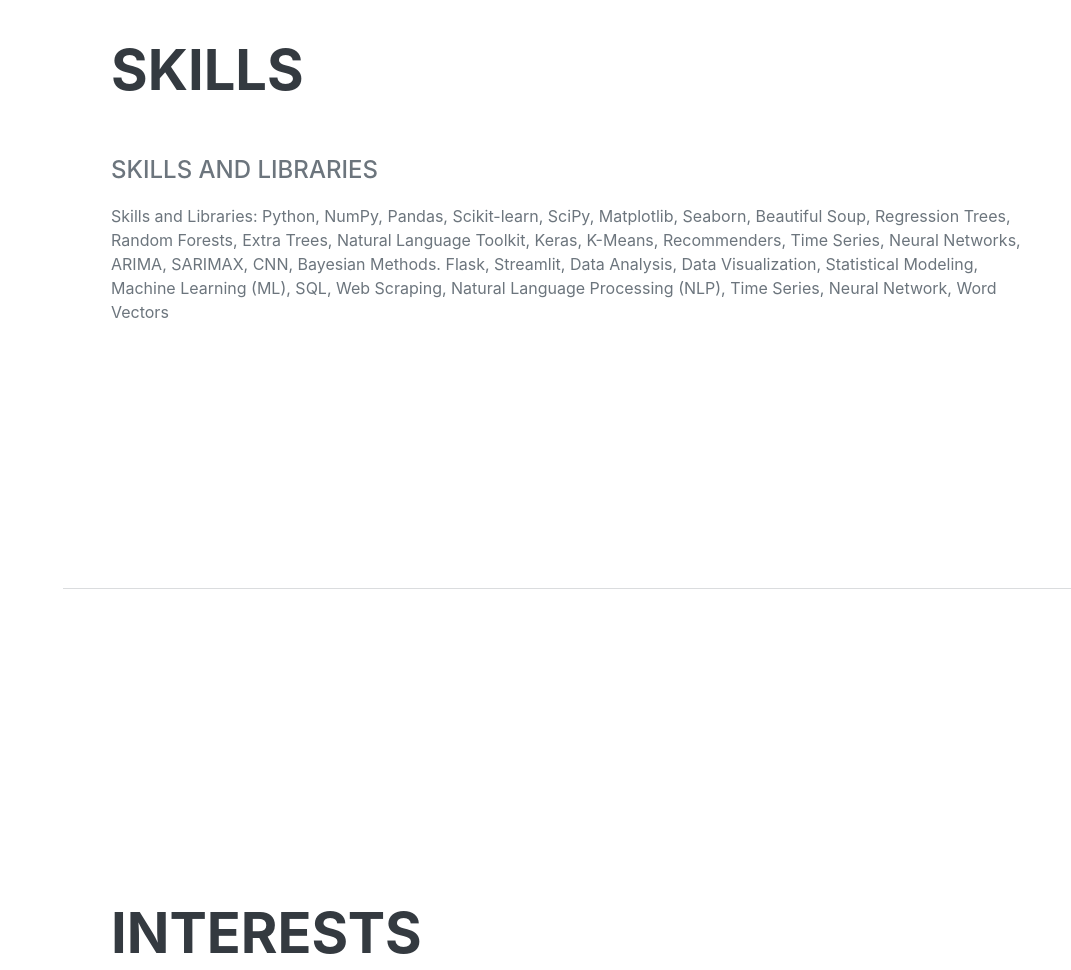
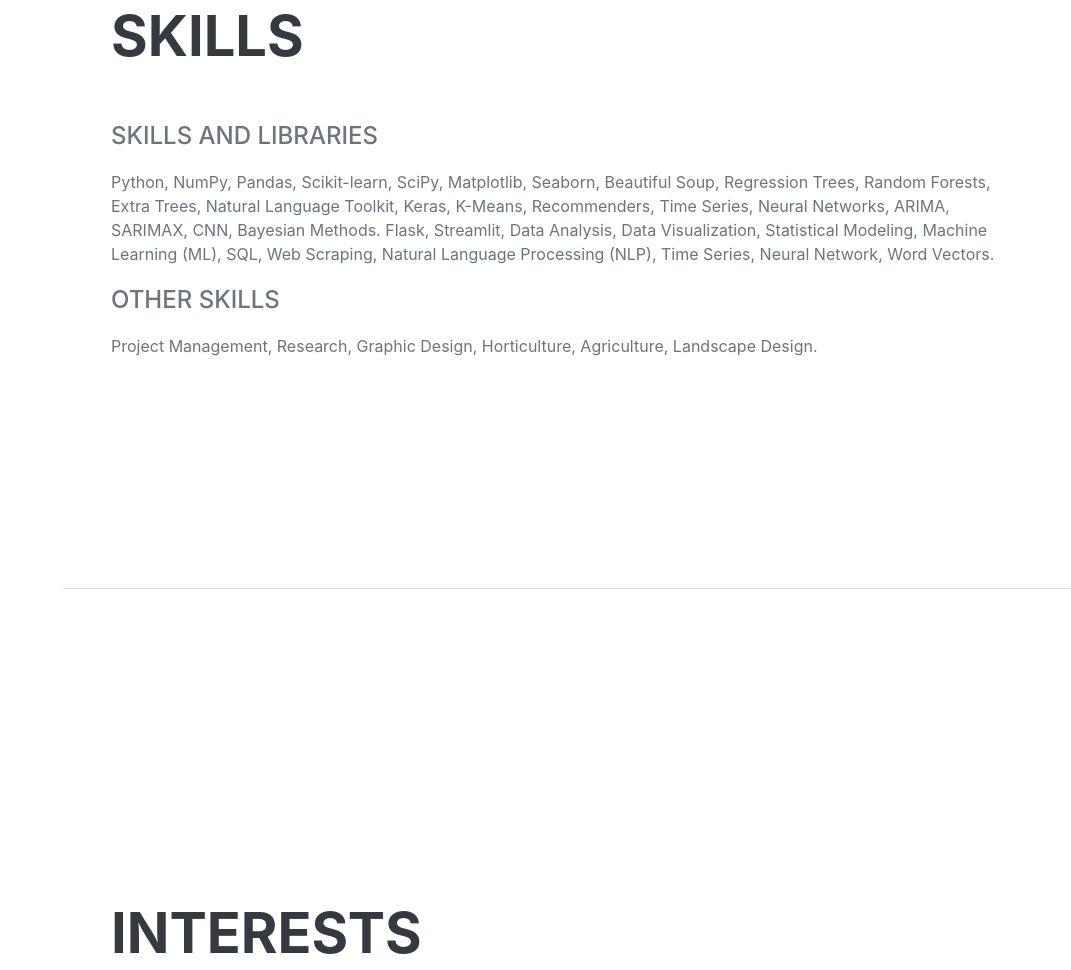
Before and after one commit to alechiny/alechiny.github.io, a plain HTML site: page index.html in a window 1280 px wide. Shown: the part 3470-4440 px from the top of the page, without its empty margins (209-1280 px from the left). Drawn offline with nearby package versions, Linux system fonts and the light colour scheme; a web font is replaced by a local one.

Commit message:
other-skils

```diff
--- a/index.html
+++ b/index.html
@@ -170,8 +170,10 @@
                         <li class="list-inline-item"><i class="fab fa-npm"></i></li>
                     </ul> -->
                     <div class="subheading mb-3">Skills and Libraries</div>
-                    <p>Skills and Libraries: Python, NumPy, Pandas, Scikit-learn, SciPy, Matplotlib, Seaborn, Beautiful Soup, Regression Trees,  Random Forests, Extra Trees,  Natural Language Toolkit, Keras, K-Means, Recommenders,  Time Series, Neural Networks, ARIMA, SARIMAX, CNN, Bayesian Methods. Flask, Streamlit,  Data Analysis, Data Visualization, Statistical Modeling,  Machine Learning (ML), SQL, Web Scraping, Natural Language Processing (NLP),  Time Series, Neural Network, Word Vectors
+                    <p>Python, NumPy, Pandas, Scikit-learn, SciPy, Matplotlib, Seaborn, Beautiful Soup, Regression Trees,  Random Forests, Extra Trees,  Natural Language Toolkit, Keras, K-Means, Recommenders,  Time Series, Neural Networks, ARIMA, SARIMAX, CNN, Bayesian Methods. Flask, Streamlit,  Data Analysis, Data Visualization, Statistical Modeling,  Machine Learning (ML), SQL, Web Scraping, Natural Language Processing (NLP),  Time Series, Neural Network, Word Vectors.
                     </p>
+                    <div class="subheading mb-3">Other Skills</div>
+                    <p>Project Management, Research, Graphic Design, Horticulture, Agriculture, Landscape Design.</p>
                     <!-- <ul class="fa-ul mb-0">
                         <li>
                             <span class="fa-li"><i class="fas fa-check"></i></span>
```
